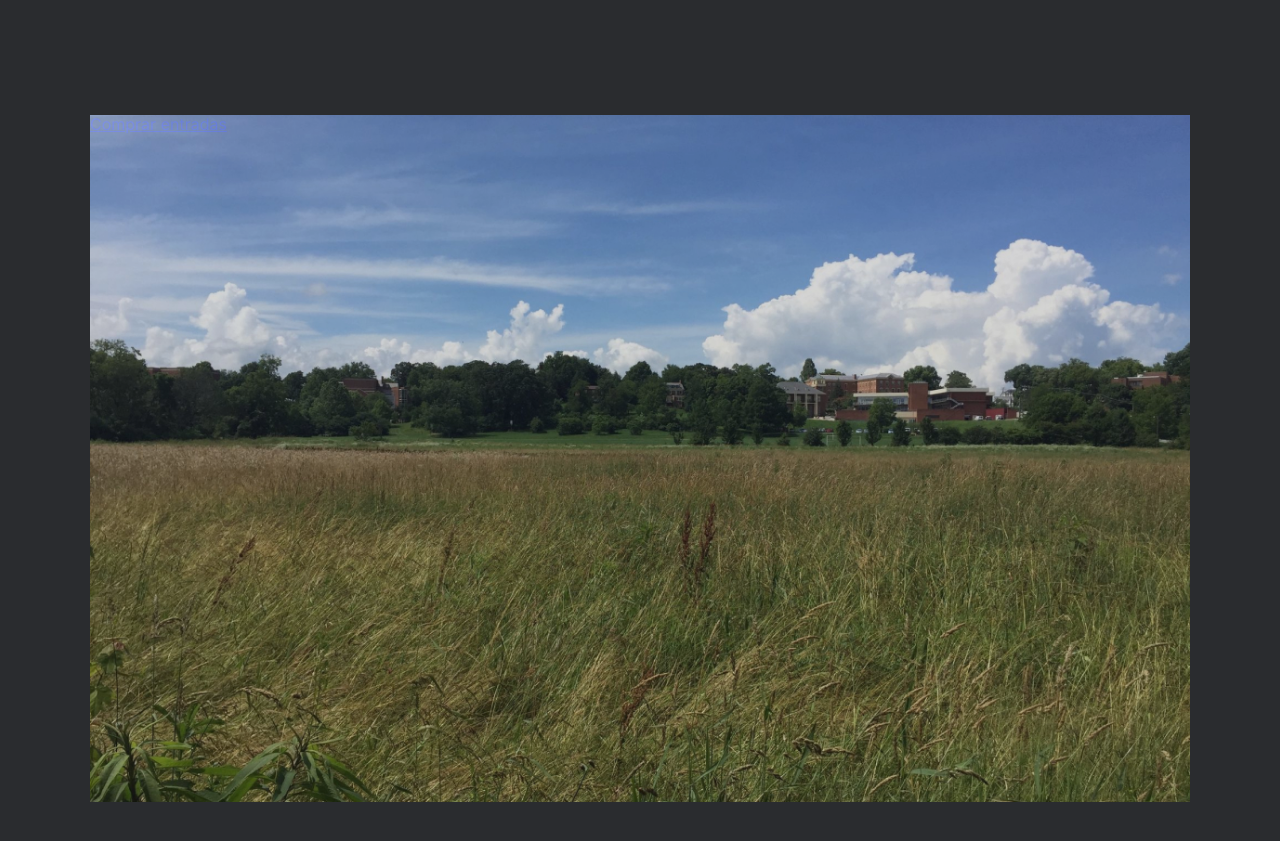
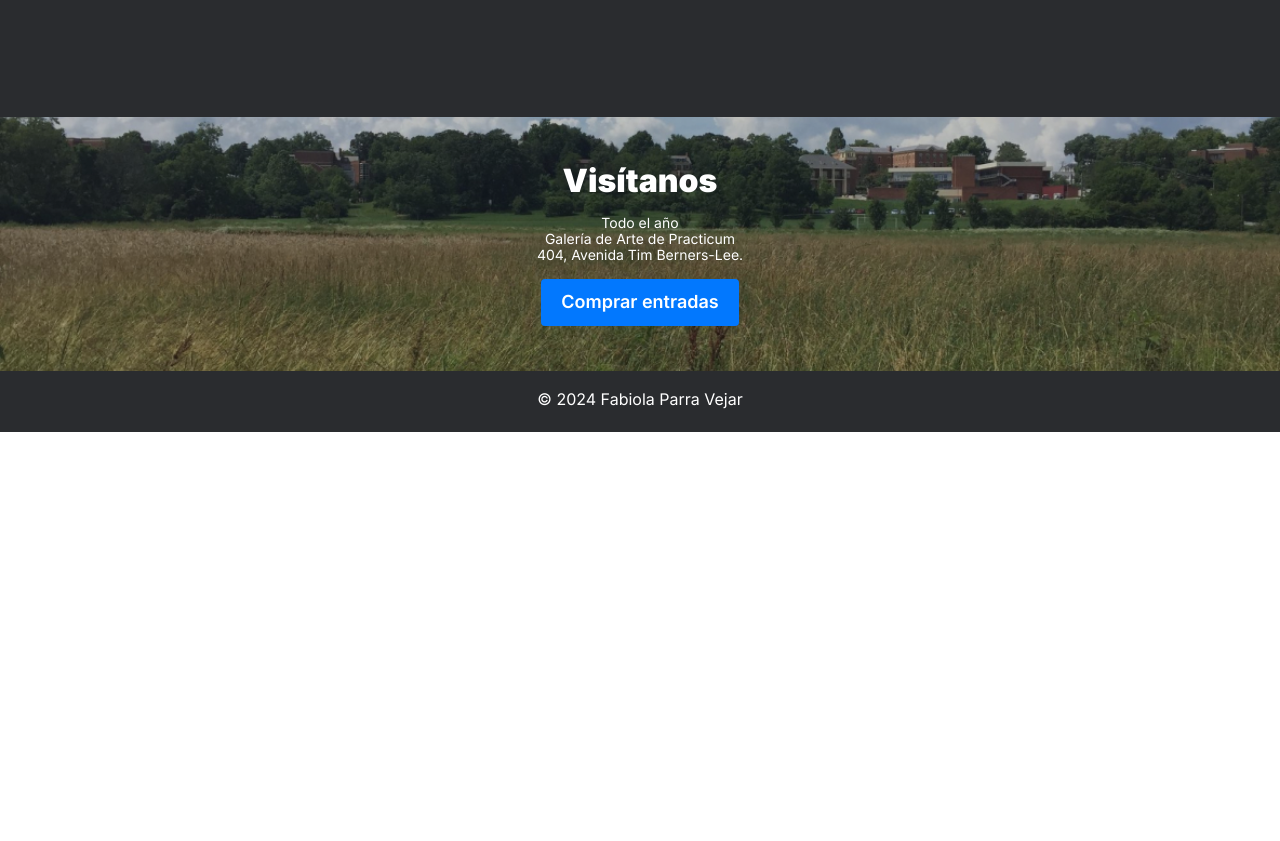
Before and after one commit to fabi-parra/web_project_homeland, a plain HTML site: page index.html in a window 1280 px wide. Shown: the part 3145-3986 px from the top of the page. After the commit the page ends 3577 px from the top, so only its background shows below. Drawn offline with Linux system fonts and the light colour scheme.

Commit message:
add cover add footer 320px

```diff
--- a/blocks/cover.css
+++ b/blocks/cover.css
@@ -1,21 +1,64 @@
 .cover {
-  padding-top: 62px;
+  width: 100%;
+  position: relative;
 }
 
-.cover__container {
-  width: 100%;
-  padding-bottom: 100%;
-  max-width: 1100px;
-  margin: auto;
-  position: relative;
+.cover__content {
+  display: flex;
+  flex-direction: column;
+  justify-content: center;
+  align-items: center;
+  z-index: 1000;
+  gap: 16px;
+  padding-top: 110px;
 }
 
 .cover__image {
   width: 100%;
+  height: 254px;
+  object-fit: cover;
+  opacity: 0.7;
   position: absolute;
-  opacity: 0.8;
+  top: 64px;
 }
 
 .cover__image:hover {
   opacity: 0.4;
 }
+
+.cover__title {
+  font-family: "Inter black", "Arial", sans-serif;
+  font-size: 32px;
+  margin: 0;
+  z-index: 1000;
+}
+
+.cover__paragraph {
+  font-size: 14px;
+  line-height: 16px;
+  text-align: center;
+  margin: 0;
+  z-index: 1000;
+  max-width: 214px;
+}
+
+.cover__button {
+  z-index: 1000;
+  background-color: #0278fe;
+  border-radius: 4px;
+  padding: 13px 20px;
+  margin: 0;
+  font-family: "Inter semi-bold", "Arial", sans-serif;
+  color: #fff;
+  font-size: 18px;
+  text-decoration: none;
+  text-align: center;
+}
+
+.cover__button:hover {
+  background-color: #0063d2;
+}
+
+.cover__button:hover + .cover__image {
+  opacity: 0.4;
+}
--- /dev/null
+++ b/blocks/footer.css
@@ -0,0 +1,8 @@
+.footer {
+  padding: 64px 68px 24px;
+}
+
+.footer__copyright {
+  text-align: center;
+  margin: auto;
+}
--- a/index.html
+++ b/index.html
@@ -144,17 +144,23 @@
         </section>
 
         <section class="cover">
-          <div class="cover__container">
-            <img class="cover__image" src="./images/cover__image.jpeg" alt=""/>
-            <div class="cover__content"><a
-              class="cover__button"
-              href="https://www.theverge.com/22310188/nft-explainer-what-is-blockchain-crypto-art-faq"
-              target="_blank"
-              >Comprar entradas</a></div>
+          <div class="cover__content">
+              <h2 class="cover__title">Visítanos</h2>
+              <p class="cover__paragraph">
+                Todo el año Galería&nbsp;de&nbsp;Arte&nbsp;de&nbsp;Practicum 404, Avenida Tim
+                Berners-Lee.
+              </p>
+              <a class="cover__button" href="https://www.theverge.com/22310188/nft-explainer-what-is-blockchain-crypto-art-faq" target="_blank">Comprar entradas</a>
+              <img class="cover__image" src="./images/cover__image.jpeg" alt="" />
           </div>
+
+
+
         </section>
       </main>
-      <footer></footer>
+      <footer class="footer">
+        <p class="footer__copyright">&#169; 2024 Fabiola Parra Vejar</p>
+      </footer>
     </div>
   </body>
 </html>
--- a/pages/index.css
+++ b/pages/index.css
@@ -7,3 +7,4 @@
 @import url(../blocks/photo-grid.css);
 @import url(../blocks/places.css);
 @import url(../blocks/cover.css);
+@import url(../blocks/footer.css);
```
